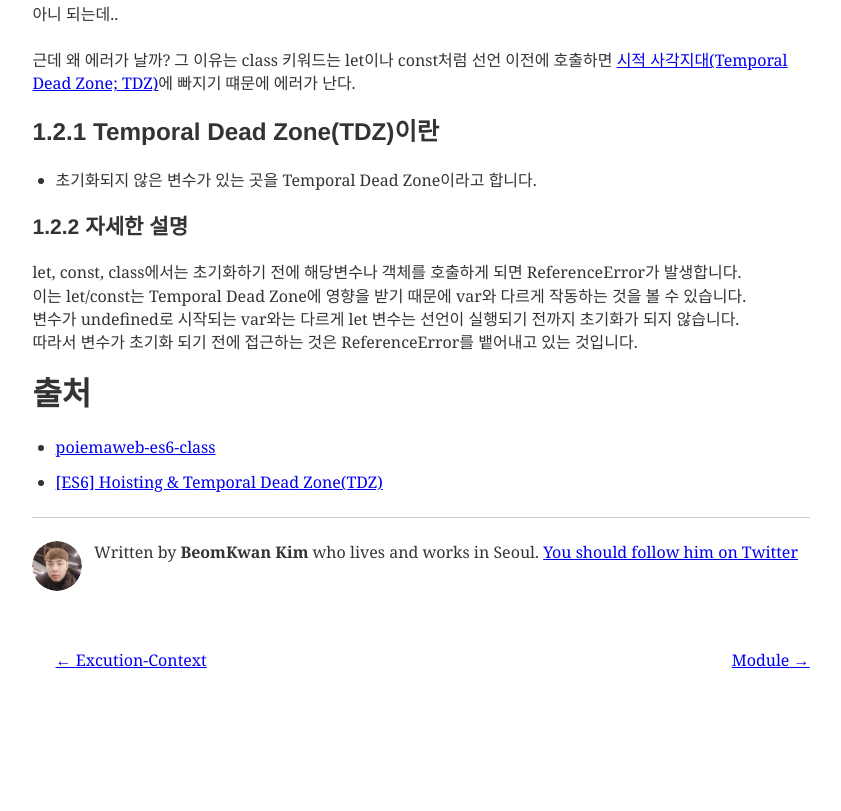
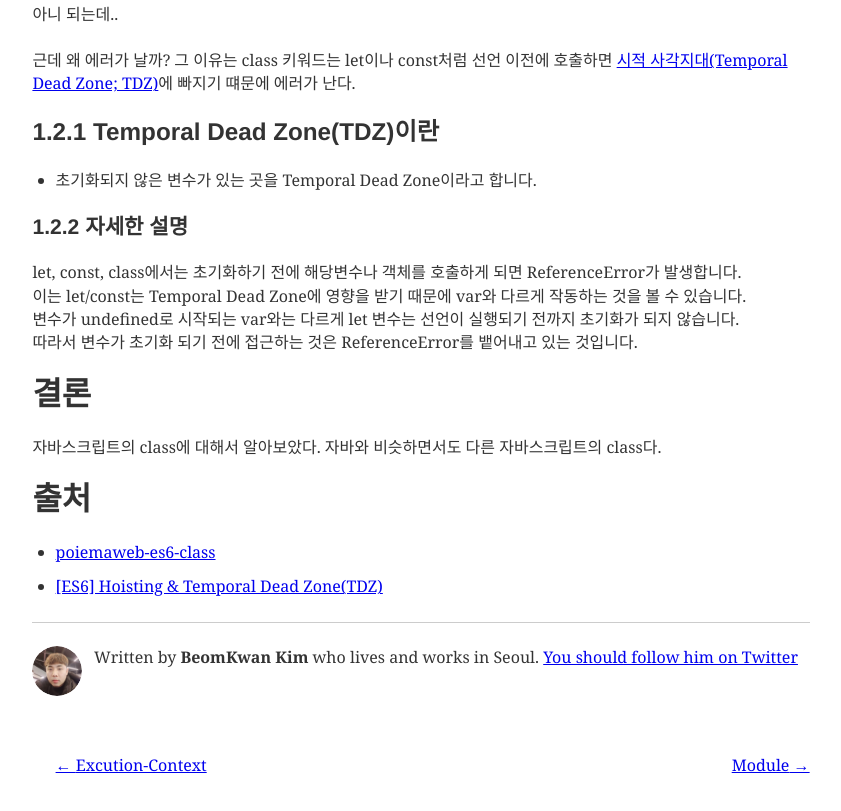
Before and after one commit to alalshow/blog, a Gatsby site: page /docs/javascript/class in a window 1280 px wide. Shown: the part 6062-6873 px from the top of the page, without its empty margins (219-1060 px from the left). Before the commit the page ends 6804 px from the top, so only its background shows below. Built offline with nearby package versions, Linux system fonts and the light colour scheme; Gatsby itself is replaced by a stand-in of ours; some packages are replaced by stand-ins of ours; a small style sheet from the web is missing.

Commit message:
'블로그 배포'

```diff
--- a/content/docs/javascript/class.md
+++ b/content/docs/javascript/class.md
@@ -235,6 +235,8 @@ let, const, class에서는 초기화하기 전에 해당변수나 객체를 호
 변수가 undefined로 시작되는 var와는 다르게 let 변수는 선언이 실행되기 전까지 초기화가 되지 않습니다.
 따라서 변수가 초기화 되기 전에 접근하는 것은 ReferenceError를 뱉어내고 있는 것입니다.
 
+# 결론
+자바스크립트의 class에 대해서 알아보았다. 자바와 비슷하면서도 다른 자바스크립트의 class다.
 
 # 출처
 
```
